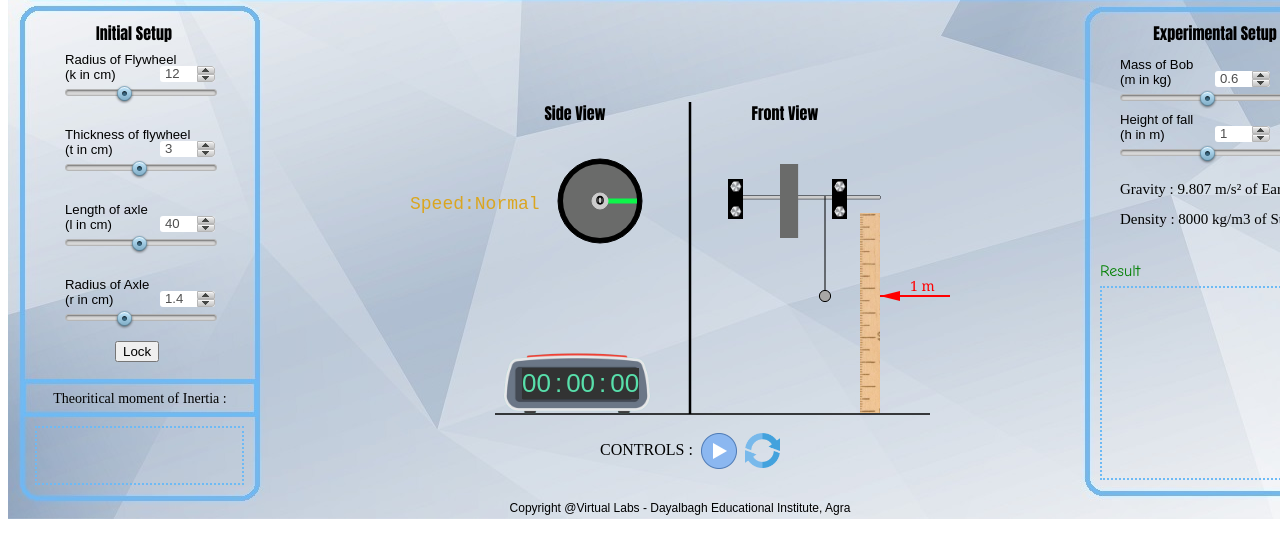
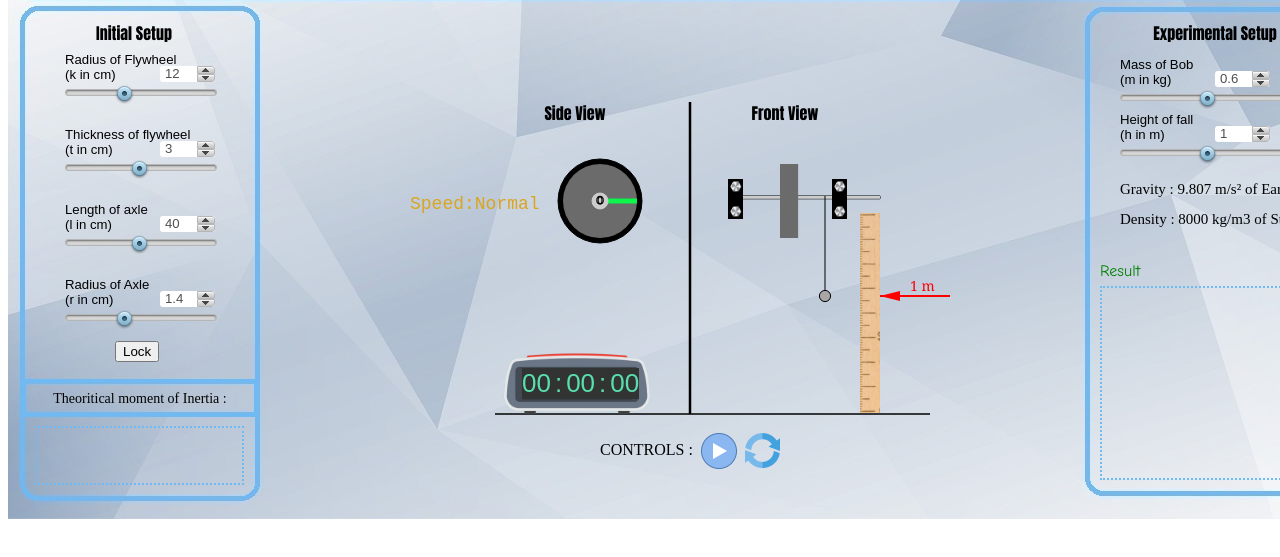
Before and after one commit to virtual-labs/exp-flywheel-dei, a plain HTML site: page experiment/simulation/index.html in a window 1280 px wide. Shown: the part 99-656 px from the top of the page. Drawn offline with Linux system fonts and the light colour scheme.

Commit message:
Update index.html

```diff
--- a/experiment/simulation/index.html
+++ b/experiment/simulation/index.html
@@ -829,7 +829,7 @@ The simulation requires JavaScript to be enabled.
 <div id="n_2"></div>
 <div id="t_"></div>
 <div id="pracMoI"></div>
-<div id="copyright" title="Developer : Harsh Pathak and Shivangi Gupta , Dayalbagh Educational Instiute,Agra "> Copyright @Virtual Labs - Dayalbagh Educational Institute, Agra</div>
+<div id="copyright" title="Developer : Harsh Pathak and Shivangi Gupta , Dayalbagh Educational Instiute,Agra "></div>
 <div id="Developer_information" title=
 "Developer Name:
              1.Harsh Pathak
```
